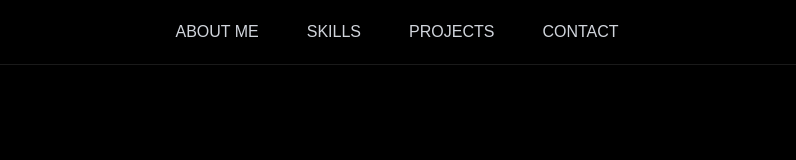
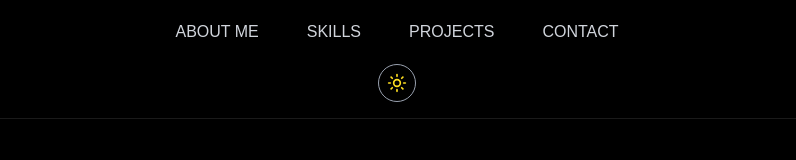
Before and after one commit to aybanmola22y/aivanne-mola2, a Next.js app: page / in a window 1280 px wide. Shown: the top 160 px of the page, without its empty margins (243-1039 px from the left). Built offline with nearby package versions, Linux system fonts and the light colour scheme.

Commit message:
dagdag ng effect sa page

```diff
--- a/src/app/page.tsx
+++ b/src/app/page.tsx
@@ -2,13 +2,14 @@
 
 import { motion } from 'framer-motion';
 import { useEffect, useState } from 'react';
-
+import { Sun, Moon } from 'lucide-react'; // 🌞 🌙
 
 export default function Home() {
   const fullText = 'Aspiring Front-end Developer & Manual QA Tester';
   const [displayedText, setDisplayedText] = useState('');
   const [isDeleting, setIsDeleting] = useState(false);
   const [index, setIndex] = useState(0);
+  const [darkMode, setDarkMode] = useState(true);
 
   useEffect(() => {
     const speed = isDeleting ? 50 : 100;
@@ -37,9 +38,11 @@ export default function Home() {
   }, [displayedText, isDeleting, index, fullText]);
 
   return (
-    <>
-      {/* Hero Section */}
-      <main className="min-h-screen bg-black text-white flex flex-col items-center justify-center px-4 relative">
+    <main
+      className={`${
+        darkMode ? 'bg-black text-white' : 'bg-white text-black'
+      } min-h-screen flex flex-col items-center justify-center px-4 relative transition-colors duration-500`}
+    >
       {/* Header */}
       <header className="absolute top-0 w-full z-50 border-b border-white/10 backdrop-blur-md">
         <div className="max-w-7xl mx-auto px-4 py-4">
@@ -55,13 +58,36 @@ export default function Home() {
                 href={`#${text.toLowerCase().replace(' ', '')}`}
                 whileHover={{ scale: 1.05 }}
                 whileTap={{ scale: 0.95 }}
-                  className="relative px-3 py-1 transition duration-300 ease-in-out text-gray-300 hover:text-white"
+                className={`relative px-3 py-1 transition duration-300 ease-in-out ${
+                  darkMode
+                    ? 'text-gray-300 hover:text-white'
+                    : 'text-gray-700 hover:text-black'
+                }`}
               >
-                  <span className="absolute left-0 bottom-0 w-0 h-[2px] bg-white transition-all duration-300 hover:w-full"></span>
+                <span
+                  className={`absolute left-0 bottom-0 w-0 h-[2px] ${
+                    darkMode ? 'bg-white' : 'bg-black'
+                  } transition-all duration-300 hover:w-full`}
+                ></span>
                 {text}
               </motion.a>
             ))}
           </motion.nav>
+
+          {/* 🌗 Icon Toggle Button */}
+          <div className="flex justify-center mt-4">
+            <button
+              onClick={() => setDarkMode(!darkMode)}
+              className="p-2 rounded-full border border-gray-400 hover:scale-110 transition duration-300"
+              aria-label="Toggle Theme"
+            >
+              {darkMode ? (
+                <Sun className="w-5 h-5 text-yellow-300" />
+              ) : (
+                <Moon className="w-5 h-5 text-blue-600" />
+              )}
+            </button>
+          </div>
         </div>
       </header>
 
@@ -71,7 +97,9 @@ export default function Home() {
           initial={{ opacity: 0, y: -10 }}
           animate={{ opacity: 1, y: 0 }}
           transition={{ duration: 1 }}
-            className="text-sm sm:text-base font-light uppercase tracking-widest mb-2 text-gray-300"
+          className={`text-sm sm:text-base font-light uppercase tracking-widest mb-2 ${
+            darkMode ? 'text-gray-300' : 'text-gray-600'
+          }`}
         >
           John Aivanne Molato
         </motion.div>
@@ -89,7 +117,9 @@ export default function Home() {
           initial={{ opacity: 0 }}
           animate={{ opacity: 1 }}
           transition={{ duration: 1, delay: 1.5 }}
-            className="mt-4 text-base sm:text-xl text-gray-300 font-mono"
+          className={`mt-4 text-base sm:text-xl font-mono ${
+            darkMode ? 'text-gray-300' : 'text-gray-600'
+          }`}
         >
           {displayedText}
           <span className="animate-pulse">|</span>
@@ -106,13 +136,12 @@ export default function Home() {
           repeat: Infinity,
           ease: 'easeInOut',
         }}
-          className="absolute bottom-8 text-white text-3xl transform rotate-90"
+        className={`absolute bottom-8 text-3xl transform rotate-90 ${
+          darkMode ? 'text-white' : 'text-black'
+        }`}
       >
         &gt;
       </motion.a>
     </main>
-
-      {/* SA BABA NITO IIMPORT YUNG IBANG SECTION */}
-    </>
   );
 }
```
Lines whose indentation alone changed are shown as unchanged.
